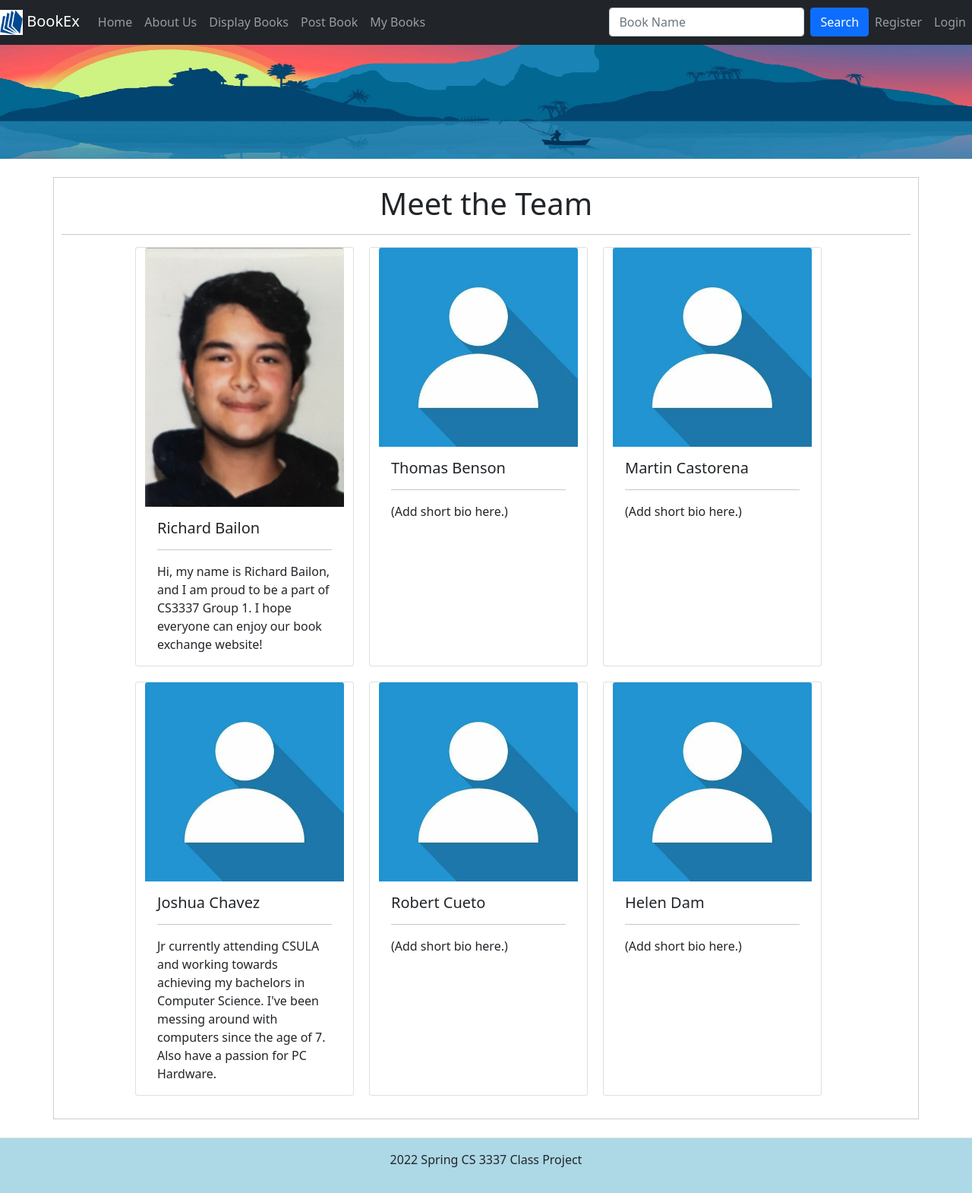
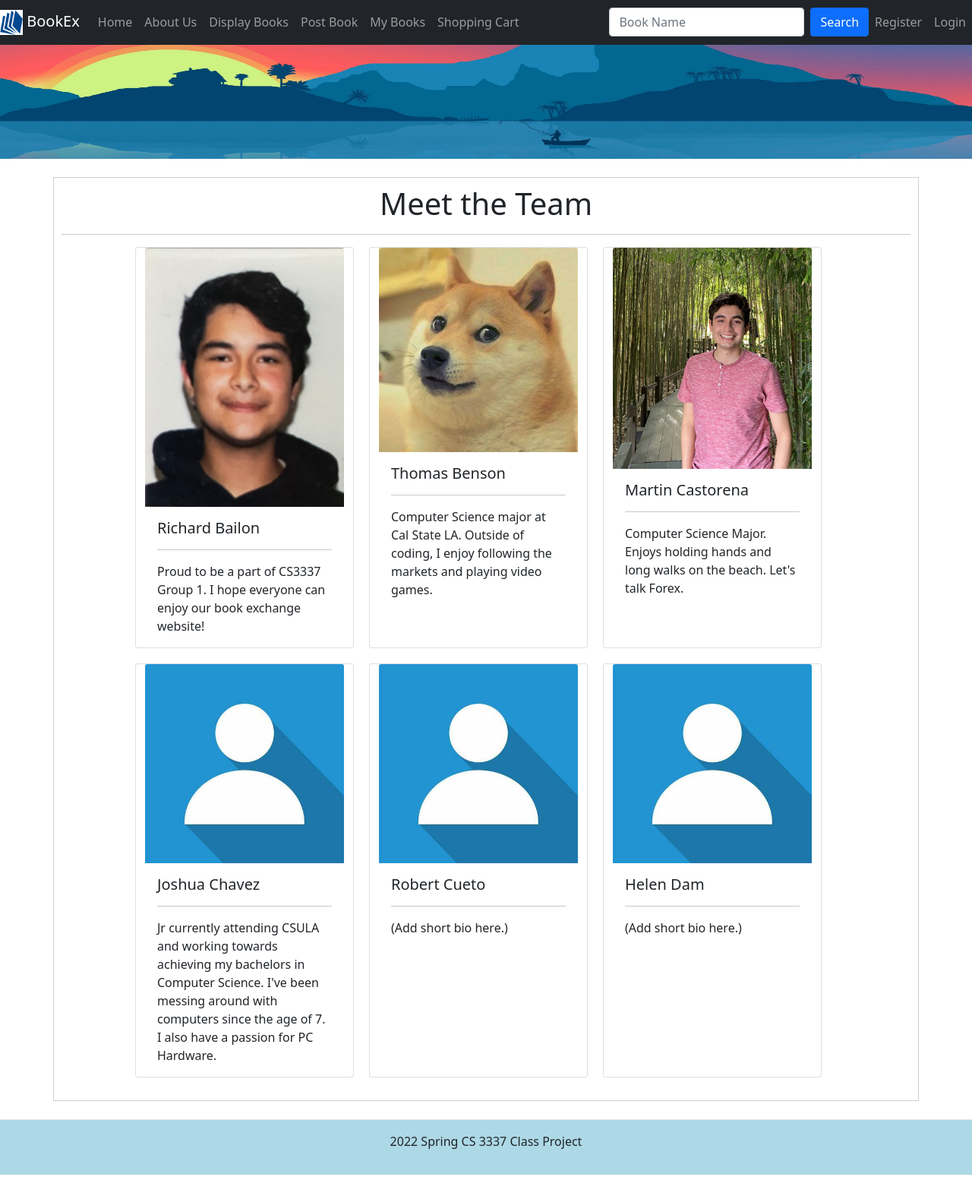
Before and after one commit to MindEvo/BookEx, a Django app: page /aboutus in a window 1280 px wide. Shown: the whole page at 76% size. After the commit the page ends 1546 px from the top, so only its background shows below. Run offline with Django 4.2, Linux system fonts and the light colour scheme.

Commit message:
Fixed a bug. Added shopping cart to the navbar.

```diff
--- a/BookEx/templates/base.html
+++ b/BookEx/templates/base.html
@@ -43,6 +43,9 @@
                 <li class="nav-item">
                     <a class="nav-link" href="/mybooks">My Books</a>
                 </li>
+                <li class="nav-item">
+                    <a class="nav-link" href="">Shopping Cart</a>
+                </li>
             </ul>
         </div>
         <form class="d-flex" action="{% url 'searchresults' %}" method="post">
--- a/BookEx/templates/bookMng/aboutus.html
+++ b/BookEx/templates/bookMng/aboutus.html
@@ -12,23 +12,32 @@
                 <h5 class="card-title">Richard Bailon</h5>
                 <hr>
                 <p class="card-text">
-                    Hi, my name is Richard Bailon, and I am proud to be a part of CS3337 Group 1. I hope everyone can enjoy our book exchange website!                </p>
+                    Proud to be a part of CS3337 Group 1.
+                    I hope everyone can enjoy our book exchange website!
+                </p>
             </div>
         </div>
         <div class="card" style="width: 18rem; margin-right: 20px; margin-bottom: 20px;">
-            <img src="{% static 'profile.jpg' %}" class="card-img-top" alt="...">
+            <img src="{% static 'thomas.jpeg' %}" class="card-img-top" alt="...">
             <div class="card-body">
                 <h5 class="card-title">Thomas Benson</h5>
                 <hr>
-                <p class="card-text">(Add short bio here.)</p>
+                <p class="card-text">
+                    Computer Science major at Cal State LA.
+                    Outside of coding, I enjoy following the markets and playing video games.
+                </p>
             </div>
         </div>
         <div class="card" style="width: 18rem; margin-right: 20px; margin-bottom: 20px;">
-            <img src="{% static 'profile.jpg' %}" class="card-img-top" alt="...">
+            <img src="{% static 'martin.jpg' %}" class="card-img-top" alt="...">
             <div class="card-body">
                 <h5 class="card-title">Martin Castorena</h5>
                 <hr>
-                <p class="card-text">(Add short bio here.)</p>
+                <p class="card-text">
+                    Computer Science Major.
+                    Enjoys holding hands and long walks on the beach.
+                    Let's talk Forex.
+                </p>
             </div>
         </div>
     </div>
@@ -39,7 +48,9 @@
                 <h5 class="card-title">Joshua Chavez</h5>
                 <hr>
                 <p class="card-text">
-                Jr currently attending CSULA and working towards achieving my bachelors in Computer Science. I've been messing around with computers since the age of 7. Also have a passion for PC Hardware.
+                    Jr currently attending CSULA and working towards achieving my bachelors in Computer Science.
+                    I've been messing around with computers since the age of 7.
+                    I also have a passion for PC Hardware.
                 </p>
             </div>
         </div>
--- a/BookEx/templates/bookMng/displaybooks.html
+++ b/BookEx/templates/bookMng/displaybooks.html
@@ -15,7 +15,7 @@
                 </h5>
                 {% if book.name|length < 22 %} <br> {% endif %}
                 <hr>
-                <p class="card-text" align="center">Added: {{ book.publishdate }}</p>
+                <p class="card-text" align="center">Cost: ${{ book.price }}</p>
             </div>
         </div>
         {% endfor %}
--- a/bookMng/views.py
+++ b/bookMng/views.py
@@ -52,7 +52,10 @@ def displaybooks(request):
     for b in books:
         b.pic_path = b.picture.url[14:]
 
-    return render(request, "bookMng/displaybooks.html", {'item_list': MainMenu.objects.all(), 'books': books})
+    ratings = Rating.objects.all()
+
+    return render(request, "bookMng/displaybooks.html",
+                  {'item_list': MainMenu.objects.all(), 'books': books, 'ratings': ratings})
 
 
 @login_required(login_url=reverse_lazy('login'))
```
Also changed, not shown: BookEx/templates/registration/register.html (+7 -1 lines), BookEx/static/martin.jpg (added), BookEx/static/thomas.jpeg (added), db.sqlite3.
